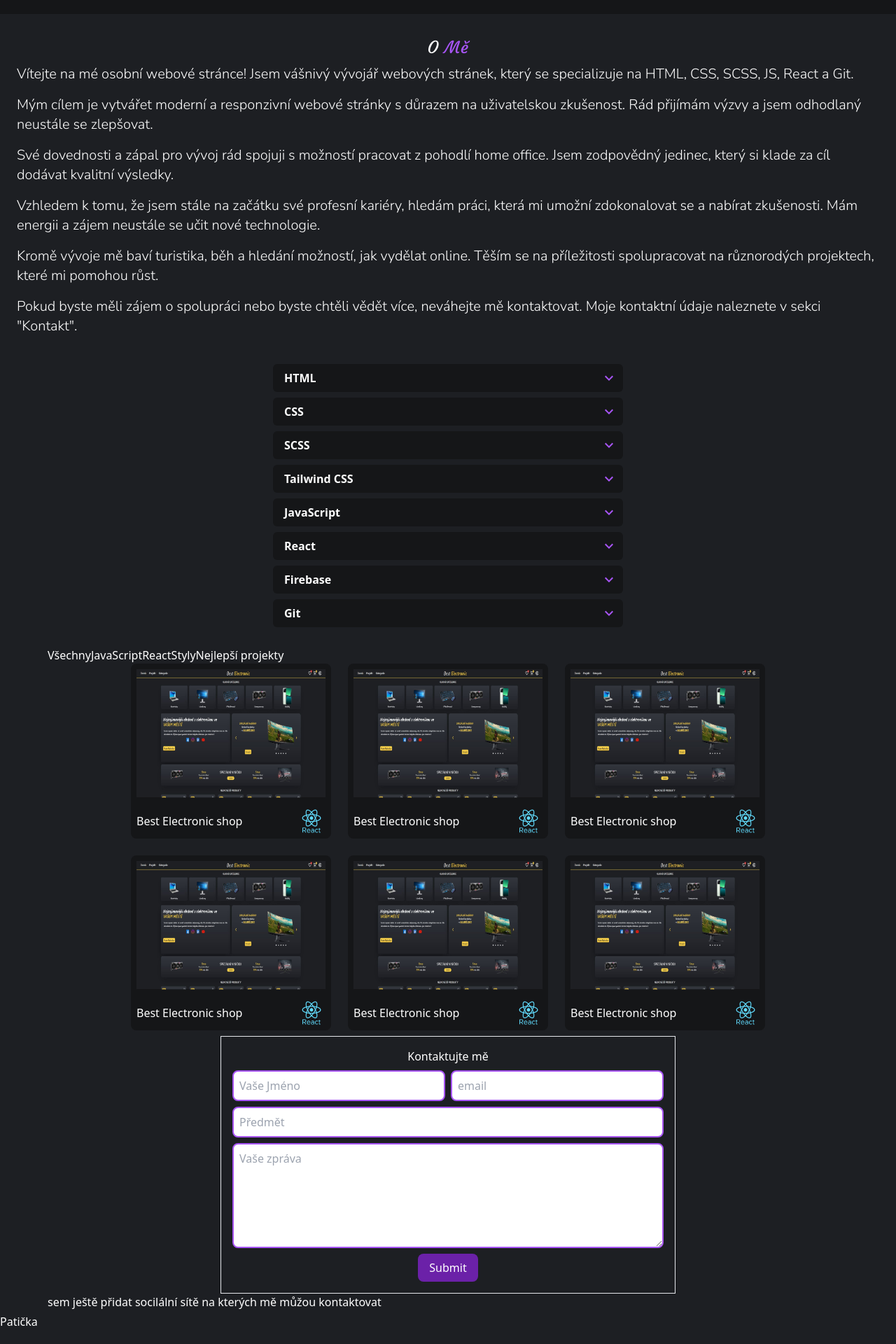
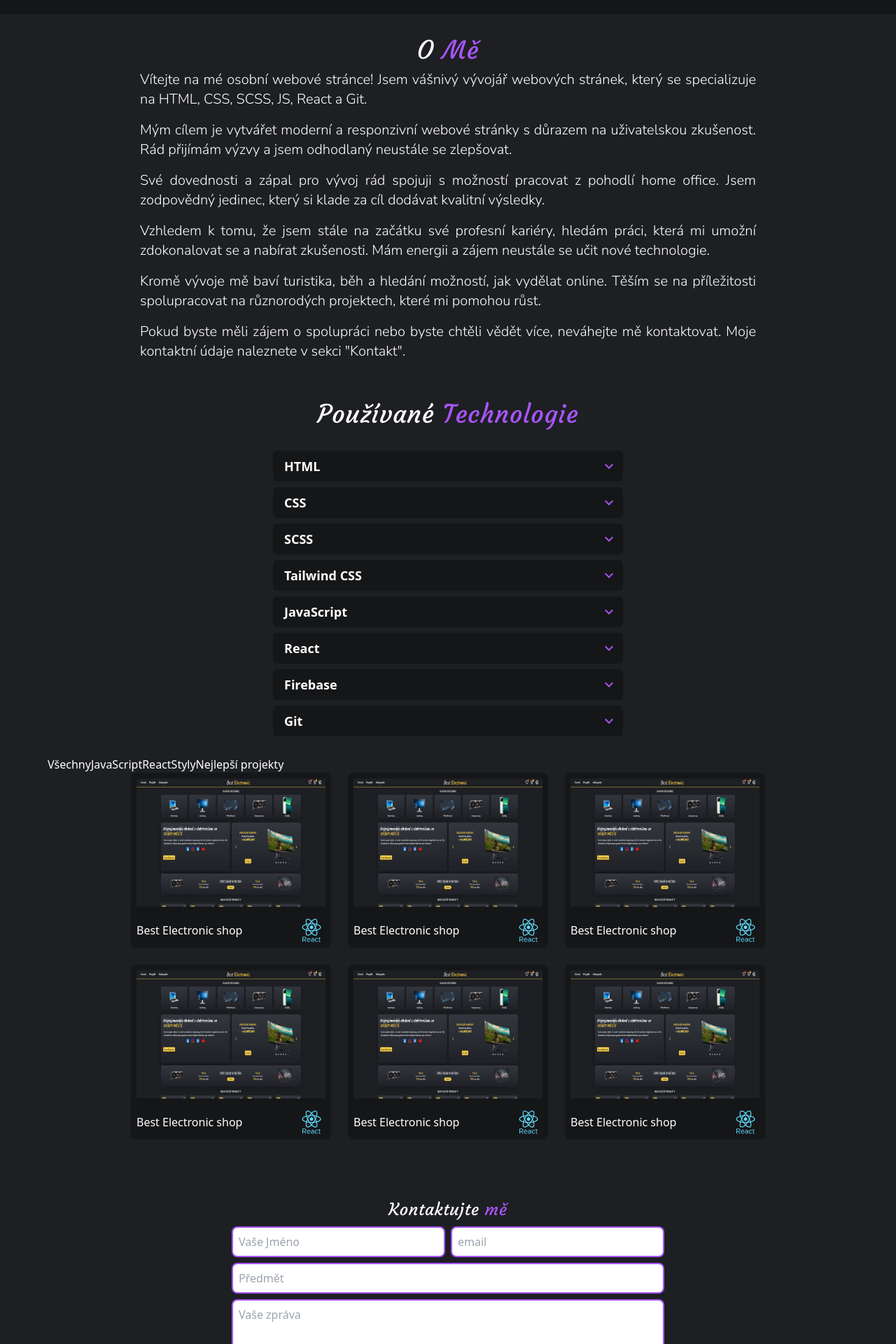
Before and after one commit to KarelStastny/my-web, a React (Create React App) app: page / in a window 1280 px wide. Shown: the part 880-2800 px from the top of the page at 70% size. Built offline with nearby package versions, Linux system fonts and the light colour scheme.

Commit message:
přidán vzhled kontaktů,  patičky, zkušenosti a upraveny o mě a baner

```diff
--- a/src/Front-end/components/Aboutme.jsx
+++ b/src/Front-end/components/Aboutme.jsx
@@ -5,35 +5,35 @@ const Aboutme = () => {
     <div>
       <section className="p-4">
         <div className="flex items-center justify-center mt-4">
-          <h2 className=" font-courgate tracking-wide text-xl md:text-2xl ">
+          <h2 className=" font-courgate tracking-wide text-xl md:text-2xl lg:text-4xl ">
             O <span className="text-purple-500">Mě</span>{" "}
           </h2>
         </div>
-        <p className="p-2 text-md lg:text-xl font-nunito-sans text-justify md:text-left">
+        <p className="max-w-4xl m-auto  p-2 text-md lg:text-xl font-nunito-sans text-justify ">
           Vítejte na mé osobní webové stránce! Jsem vášnivý vývojář webových
           stránek, který se specializuje na HTML, CSS, SCSS, JS, React a Git.
         </p>
-        <p className="p-2 text-md lg:text-xl font-nunito-sans text-justify md:text-left">
+        <p className="max-w-4xl m-auto  p-2 text-md lg:text-xl font-nunito-sans text-justify ">
           Mým cílem je vytvářet moderní a responzivní webové stránky s důrazem
           na uživatelskou zkušenost. Rád přijímám výzvy a jsem odhodlaný
           neustále se zlepšovat.
         </p>
-        <p className="p-2 text-md lg:text-xl font-nunito-sans text-justify md:text-left">
+        <p className="max-w-4xl m-auto  p-2 text-md lg:text-xl font-nunito-sans text-justify ">
           Své dovednosti a zápal pro vývoj rád spojuji s možností pracovat z
           pohodlí home office. Jsem zodpovědný jedinec, který si klade za cíl
           dodávat kvalitní výsledky.
         </p>
-        <p className="p-2 text-md lg:text-xl font-nunito-sans text-justify md:text-left">
+        <p className="max-w-4xl m-auto  p-2 text-md lg:text-xl font-nunito-sans text-justify ">
           Vzhledem k tomu, že jsem stále na začátku své profesní kariéry, hledám
           práci, která mi umožní zdokonalovat se a nabírat zkušenosti. Mám
           energii a zájem neustále se učit nové technologie.
         </p>
-        <p className="p-2 text-md lg:text-xl font-nunito-sans text-justify md:text-left">
+        <p className="max-w-4xl m-auto  p-2 text-md lg:text-xl font-nunito-sans text-justify ">
           Kromě vývoje mě baví turistika, běh a hledání možností, jak vydělat
           online. Těším se na příležitosti spolupracovat na různorodých
           projektech, které mi pomohou růst.
         </p>
-        <p className="p-2 text-md lg:text-xl font-nunito-sans text-justify md:text-left">
+        <p className="max-w-4xl m-auto  p-2 text-md lg:text-xl font-nunito-sans text-justify ">
           Pokud byste měli zájem o spolupráci nebo byste chtěli vědět více,
           neváhejte mě kontaktovat. Moje kontaktní údaje naleznete v sekci
           "Kontakt".
--- a/src/Front-end/components/Banner.jsx
+++ b/src/Front-end/components/Banner.jsx
@@ -3,14 +3,17 @@ import iconBanerData from "../../Back-end/iconBaner";
 
 const Banner = () => {
   return (
-    <div className="flex items-center justify-center
-    lg:h-[150px] p-4 lg:p-6 gap-4   bg-dark">
+    <div className="bg-dark">
+<div className="flex items-center justify-center
+    lg:h-[150px] p-4 lg:p-6 gap-4   max-w-7xl m-auto">
       {iconBanerData.map((one) => {
         return <div key={one.id} className="flex  Md:p-2 items-center justify-center h-full w-full">
           <img className="object-contain h-full w-full" src={one.image} alt="" />
         </div>;
       })}
     </div>
+    </div>
+
   );
 };
 
--- a/src/Front-end/components/Contakt.jsx
+++ b/src/Front-end/components/Contakt.jsx
@@ -1,5 +1,6 @@
 import React from "react";
 import { useForm, ValidationError } from "@formspree/react";
+import SocialniSite from "./SocialniSite";
 
 const Contakt = () => {
   const [state, handleSubmit] = useForm("maygojwe");
@@ -7,13 +8,17 @@ const Contakt = () => {
     return <p>Thanks for joining!</p>;
   }
   return (
-    <div className="max-w-6xl m-auto p-1">
-      <form className="flex flex-col max-w-[350px] md:max-w-[650px] p-2 md:p-4 m-auto border gap-2" onSubmit={handleSubmit}>
-          <div className="flex items-center justify-center"><h2 className="">Kontaktujte mě</h2></div>
+    <div className="max-w-6xl m-auto p-1 mt-11">
+      <form className="flex flex-col max-w-[350px] md:max-w-[650px] p-2 md:p-4 m-auto  gap-2" onSubmit={handleSubmit}>
+      <div className="flex items-center justify-center mt-4">
+          <h2 className=" font-courgate tracking-wide text-xl md:text-2xl  ">
+            Kontaktujte <span className="text-purple-500">mě</span>{" "}
+          </h2>
+        </div>
 
         <div className="flex flex-col md:flex-row gap-2 w-full items-center justify-center">
           {/* Jméno */}
-          <input className="w-full p-2 rounded-lg outline-none border-2 border-purple-500" id="name" name="name" placeholder="Vaše Jméno" />
+          <input className="text-dark w-full p-2 rounded-lg outline-none border-2 border-purple-500" id="name" name="name" placeholder="Vaše Jméno" />
           <ValidationError
             prefix="Name"
             field="name"
@@ -21,33 +26,36 @@ const Contakt = () => {
           />
 
           {/* Email */}
-          <input className="w-full p-2 rounded-lg  border-2 outline-none border-purple-500" id="email" type="email" name="email" placeholder="email" />
+          <input className="text-dark w-full p-2 rounded-lg  border-2 outline-none border-purple-500" id="email" type="email" name="email" placeholder="email" />
           <ValidationError prefix="Email" field="email" errors={state.errors} />
         </div>
 
         {/* Předmět */}
-        <input className="w-full p-2 rounded-lg border-2 border-purple-500 outline-none" id="subject" name="subject" placeholder="Předmět" />
+        <input className="text-dark w-full p-2 rounded-lg border-2 border-purple-500 outline-none" id="subject" name="subject" placeholder="Předmět" />
         <ValidationError
           prefix="Subject"
           field="subject"
           errors={state.errors}
         />
         {/* Text Zprávy */}
-        <textarea className="w-full outline-none p-2 rounded-lg  text-black border-2 border-purple-500 min-h-[150px]" id="message" name="message" placeholder="Vaše zpráva" />
+        <textarea className="text-dark w-full outline-none p-2 rounded-lg   border-2 border-purple-500 min-h-[150px]" id="message" name="message" placeholder="Vaše zpráva" />
         <ValidationError
           prefix="Message"
           field="message"
           errors={state.errors}
         />
+     <div className="flex w-full justify-center items-center mt-6 mb-6">
+              <button type="submit" disabled={state.submitting} className=" border-2 rounded-md  border-purple-600 hover:bg-purple-600 hover:text-dark font-bold transition-all duration-200 py-2 px-4 text-center">
+                Odeslat
+              </button>
+            </div>
 
-        <button className="flex items-center justify-center" type="submit" disabled={state.submitting}>
-          <p className="bg-purple-800 text-white px-4 py-2 hover:bg-purple-600 rounded-lg">
-          Submit
-          </p>
 
-        </button>
+
+
       </form>
-      sem ještě přidat socilální sítě na kterých mě můžou kontaktovat
+      <div className="p-4"><SocialniSite/></div>
+
     </div>
   );
 };
--- a/src/Front-end/components/Experience.jsx
+++ b/src/Front-end/components/Experience.jsx
@@ -15,14 +15,19 @@ const Experience = () => {
 
   return (
     <div className="faq p-4">
-      <div className="w-full max-w-[500px] m-auto ">
+      <div className="flex items-center justify-center mt-4">
+          <h2 className=" font-courgate tracking-wide text-xl md:text-2xl lg:text-4xl ">
+            Používané <span className="text-purple-500">Technologie</span>{" "}
+          </h2>
+        </div>
+      <div className="w-full max-w-[500px] m-auto mt-8 ">
         {dataExperience.map((one) => (
           <div className="itembox" key={one.id}>
             <div
               className=      "flex justify-between items-center p-2 bg-dark rounded-md mb-2 cursor-pointer hover:text-purple-500 font-semibold pl-4 transition-all duration-150"
               onClick={() => toggle(one.id)}
             >
-              <h2 className={` ${selected === one.id ? ' text-purple-500' : 'text-white' } `}>{one.heading}</h2>
+              <h2 className={` ${selected === one.id ? ' text-purple-500' : 'text-white' } md:text-lg `}>{one.heading}</h2>
               <span className="text-2xl font-bold">{selected === one.id ? <MdKeyboardArrowUp className='fill-purple-500' /> : <MdKeyboardArrowDown className='fill-purple-500'/>}</span>
             </div>
             <div
--- a/src/Front-end/components/Footer.jsx
+++ b/src/Front-end/components/Footer.jsx
@@ -2,9 +2,13 @@ import React from 'react'
 
 const Footer = () => {
   return (
-    <div>
-      Patička
-
+    <div className='w-full h-[90px] bg-dark flex flex-col items-center justify-center'>
+      <div className='font-nunito-sans tracking-wider'>© 2023 Všechna práva vyhrazena</div>
+      <div className="flex items-center justify-center mt-4">
+          <h2 className=" font-courgate tracking-wide text-xl  ">
+            Karel <span className="text-purple-500">Švancar</span>{" "}
+          </h2>
+        </div>
     </div>
   )
 }
```
